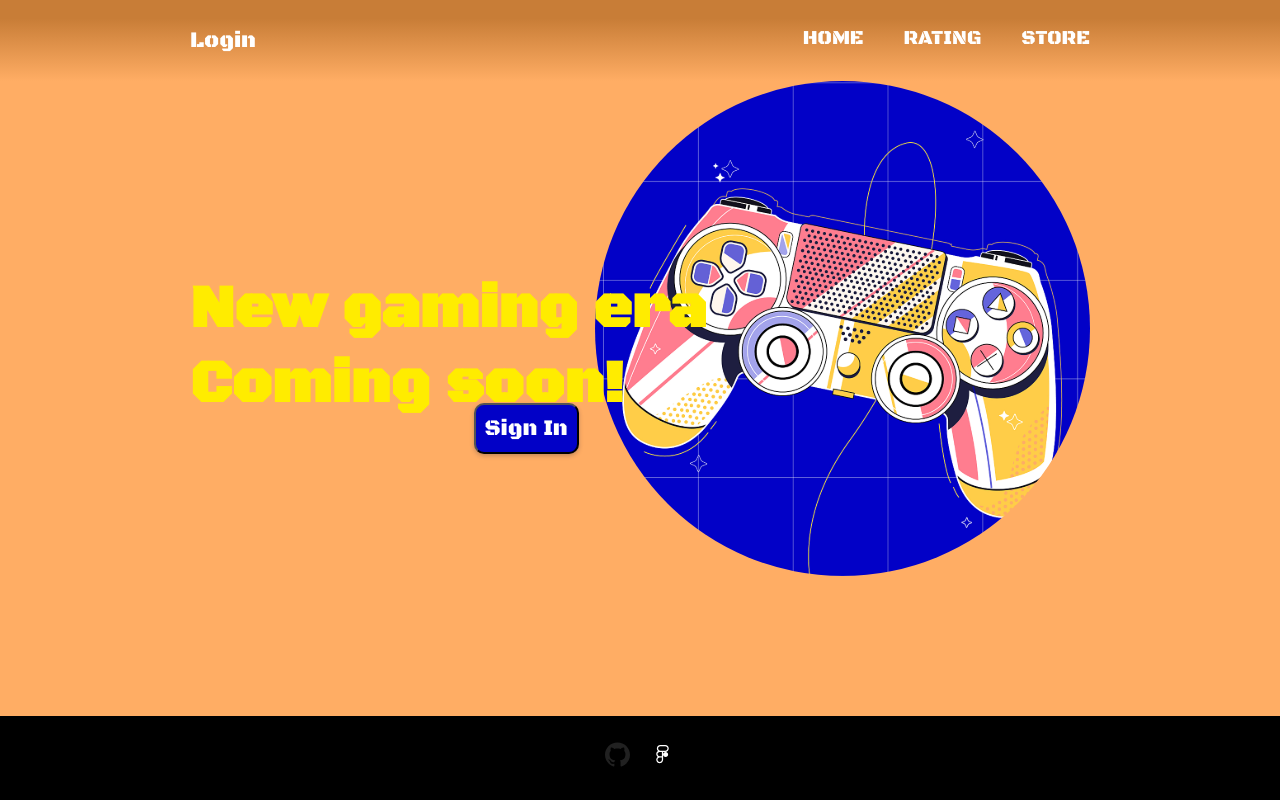
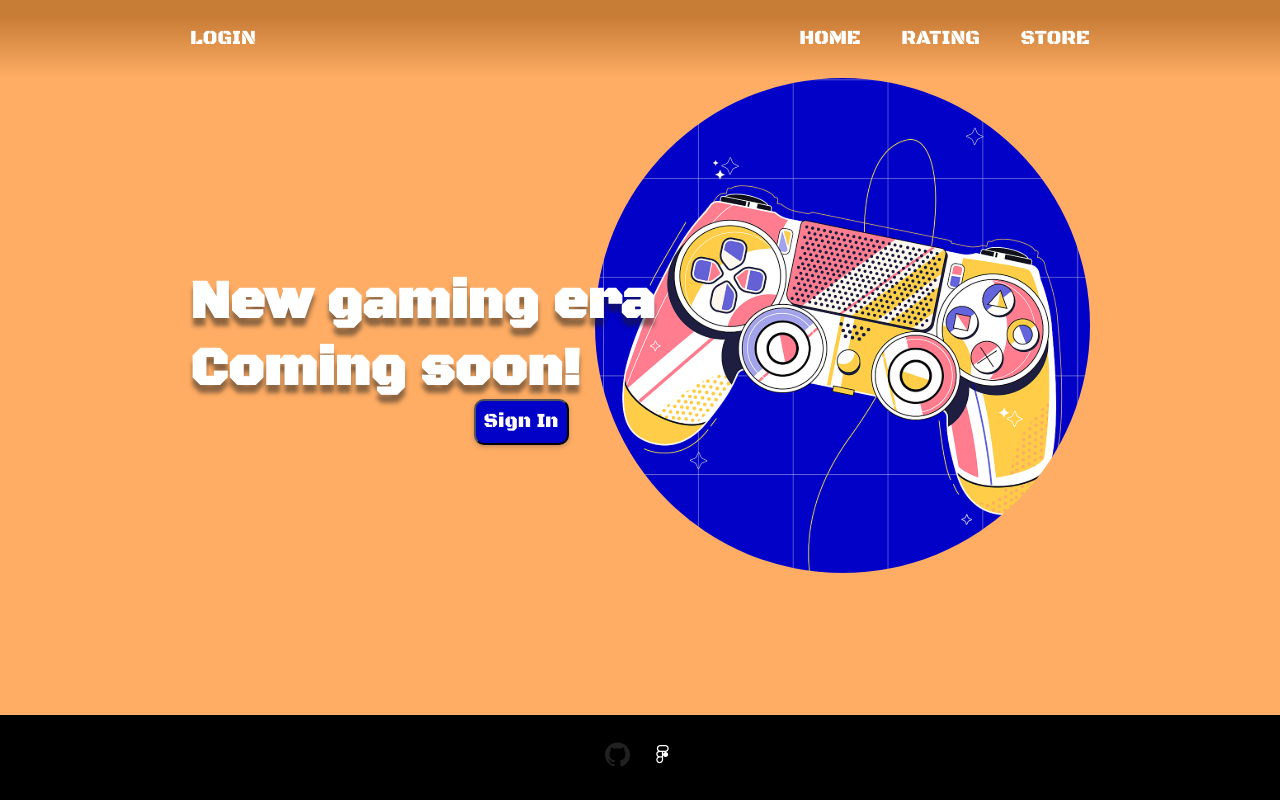
Before and after one commit to anna2506/MainSteam, a React (Create React App) app in the folder web/: page / in a window 1280 px wide. Built offline with nearby package versions, Linux system fonts and the light colour scheme.

Commit message:
fixed issues

```diff
--- a/web/src/App.jsx
+++ b/web/src/App.jsx
@@ -2,7 +2,7 @@ import React from 'react';
 import { BrowserRouter } from 'react-router-dom';
 import { Route, Switch } from 'react-router';
 import routes from './routes';
-import {createGlobalStyle} from "styled-components";
+import {createGlobalStyle} from 'styled-components';
 import MainPage from './pages/MainPage/MainPage';
 import ProfilePage from './pages/ProfilePage/ProfilePage';
 import RatingPage from './pages/RatingPage/RatingPage';
@@ -34,7 +34,7 @@ const GlobalStyle = createGlobalStyle`
         font-size: 1.125rem;
         color: #fff;
         height: 100%;
-        font-size: 20px;
+
     }
     button {
         font-family: 'Black Ops One', cursive;
--- a/web/src/components/Navbar/index.jsx
+++ b/web/src/components/Navbar/index.jsx
@@ -6,7 +6,7 @@ const Navbar = () => {
             <Styled.Header>
                 <Styled.Container>
                     <Styled.LoginButton>
-                        Login
+                        LOGIN
                     </Styled.LoginButton>
                     <Styled.Ul>
                         <Styled.Li><Styled.Link href="#">HOME</Styled.Link></Styled.Li>
--- a/web/src/pages/MainPage/styled.jsx
+++ b/web/src/pages/MainPage/styled.jsx
@@ -23,7 +23,8 @@ export const Title = styled.h2`
    position: absolute;
    font-size: 3rem;
    top: 30%;
-   color: #FFEC00;
+   color: #FFFFFF;
+   text-shadow: 0px 8px 4px rgba(29, 29, 29, 0.5);
 `
 
 export const ButtonContainer = styled.div`
@@ -48,6 +49,13 @@ export const SignInButton = styled.button`
     position: absolute;
     top: 65%;
     left: 70%;
+    transition: all 500ms ease;
+    &:hover, focus {
+        background: rgba(255,255,255,1);
+        color: #0201C7;
+        box-shadow: inset 0 0 0 3px #0201C7;
+        cursor: pointer;
+    }
 `
 
 export const Image = styled.img`
```
